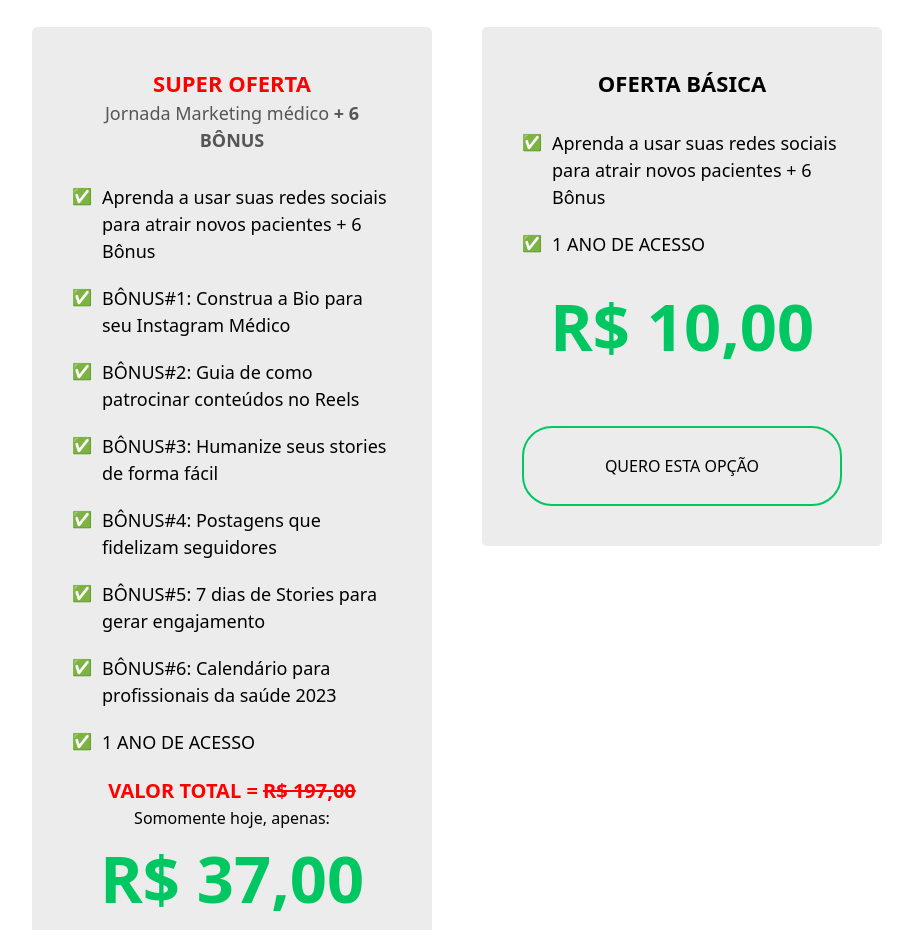
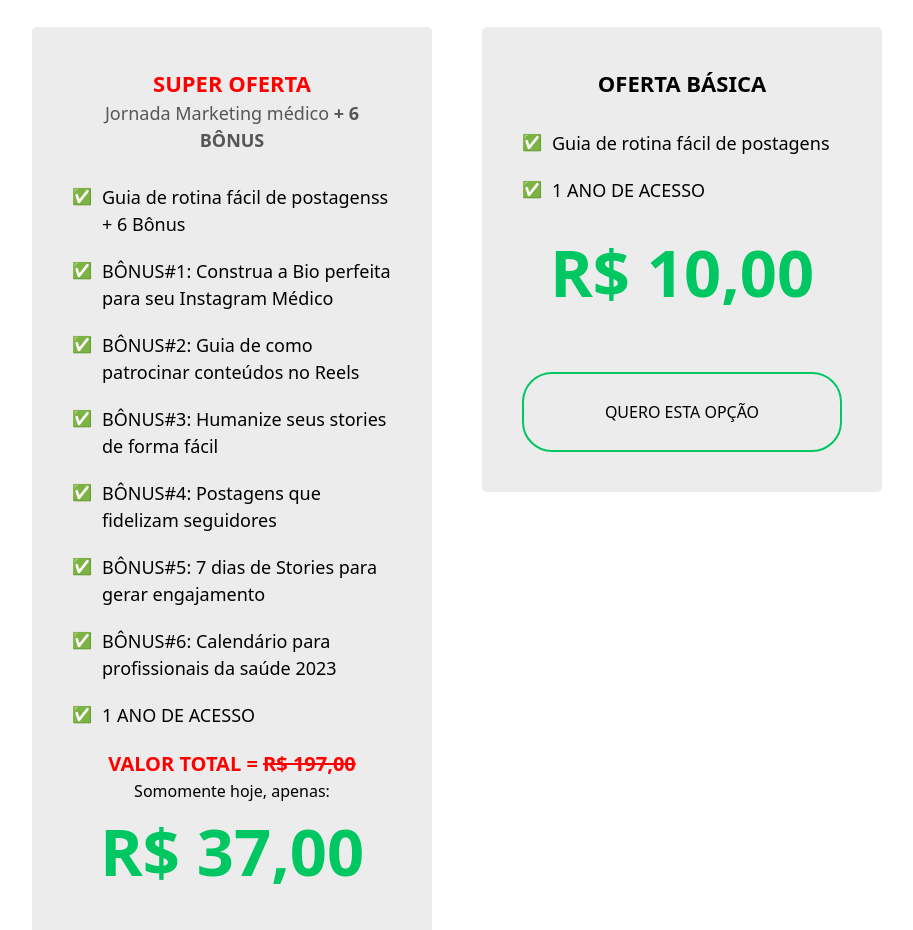
Before and after one commit to pedropatriota/landpage-produtodigital, a React (Create React App) app: page / in a window 1280 px wide. Shown: the part 2500-3430 px from the top of the page, without its empty margins (183-1096 px from the left). Built offline with nearby package versions, Linux system fonts and the light colour scheme.

Commit message:
Update index.tsx

```diff
--- a/src/components/template/index.tsx
+++ b/src/components/template/index.tsx
@@ -70,9 +70,9 @@ export const Template = () => {
   const contentBonus = [
     {
       icon: "✅",
-      text: "Aprenda a usar suas redes sociais para atrair novos pacientes + 6 Bônus",
+      text: "Guia de rotina fácil de postagenss + 6 Bônus",
     },
-    { icon: "✅", text: "BÔNUS#1: Construa a Bio para seu Instagram Médico" },
+    { icon: "✅", text: "BÔNUS#1: Construa a Bio perfeita  para seu Instagram Médico"},
     { icon: "✅", text: "BÔNUS#2: Guia de como patrocinar conteúdos no Reels" },
     { icon: "✅", text: "BÔNUS#3: Humanize seus stories de forma fácil" },
     { icon: "✅", text: "BÔNUS#4: Postagens que fidelizam seguidores" },
@@ -87,7 +87,7 @@ export const Template = () => {
   const content = [
     {
       icon: "✅",
-      text: "Aprenda a usar suas redes sociais para atrair novos pacientes + 6 Bônus",
+      text: "Guia de rotina fácil de postagens",
     },
     {
       icon: "✅",
```
